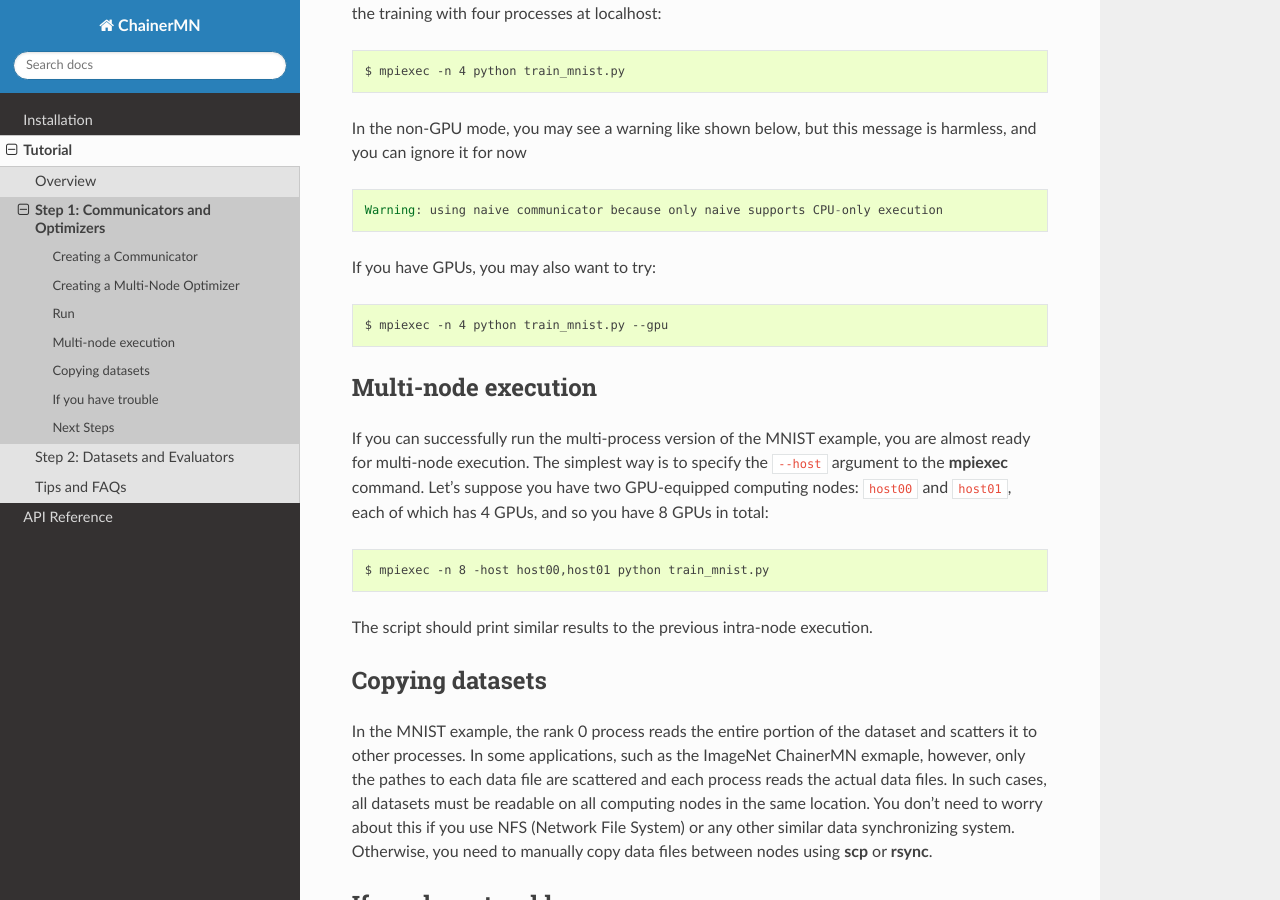
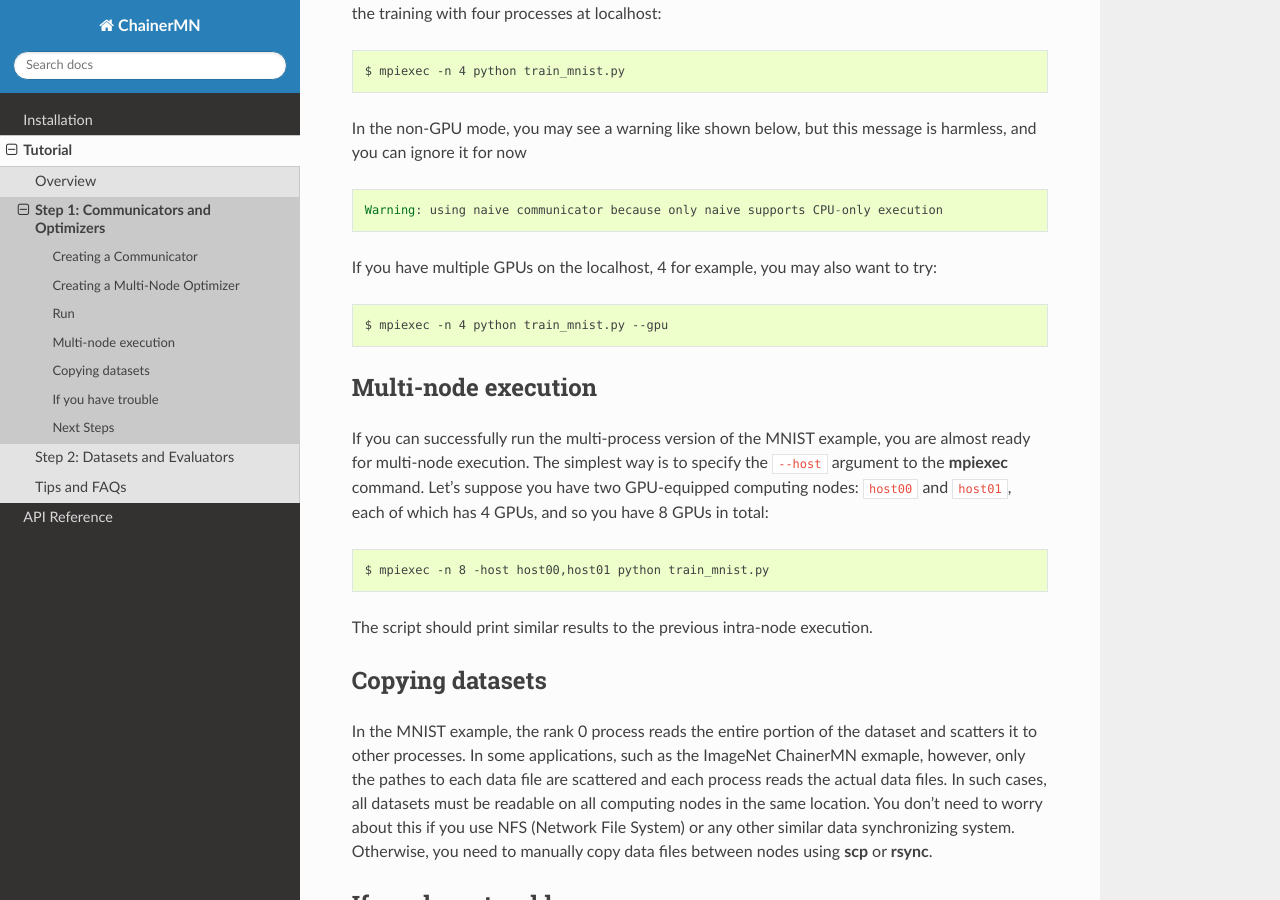
Before and after one commit to chainer/chainermn, a Sphinx documentation site: the page built from docs/source/tutorial/step1_communicators_optimizers.rst, in a window 1280 px wide and 900 px high, scrolled down 1395 px. Built offline with Sphinx 7.4.7 and the Read the Docs theme 2.0.0, drawn with Linux system fonts in a browser that asks for light colours.

Commit message:
reflected review comment

```diff
--- a/docs/source/tutorial/step1_communicators_optimizers.rst
+++ b/docs/source/tutorial/step1_communicators_optimizers.rst
@@ -74,7 +74,8 @@ but this message is harmless, and you can ignore it for now ::
   Warning: using naive communicator because only naive supports CPU-only execution
 
 
-If you have GPUs, you may also want to try::
+If you have multiple GPUs on the localhost, 4 for example, you
+may also want to try::
 
   $ mpiexec -n 4 python train_mnist.py --gpu
 
```
